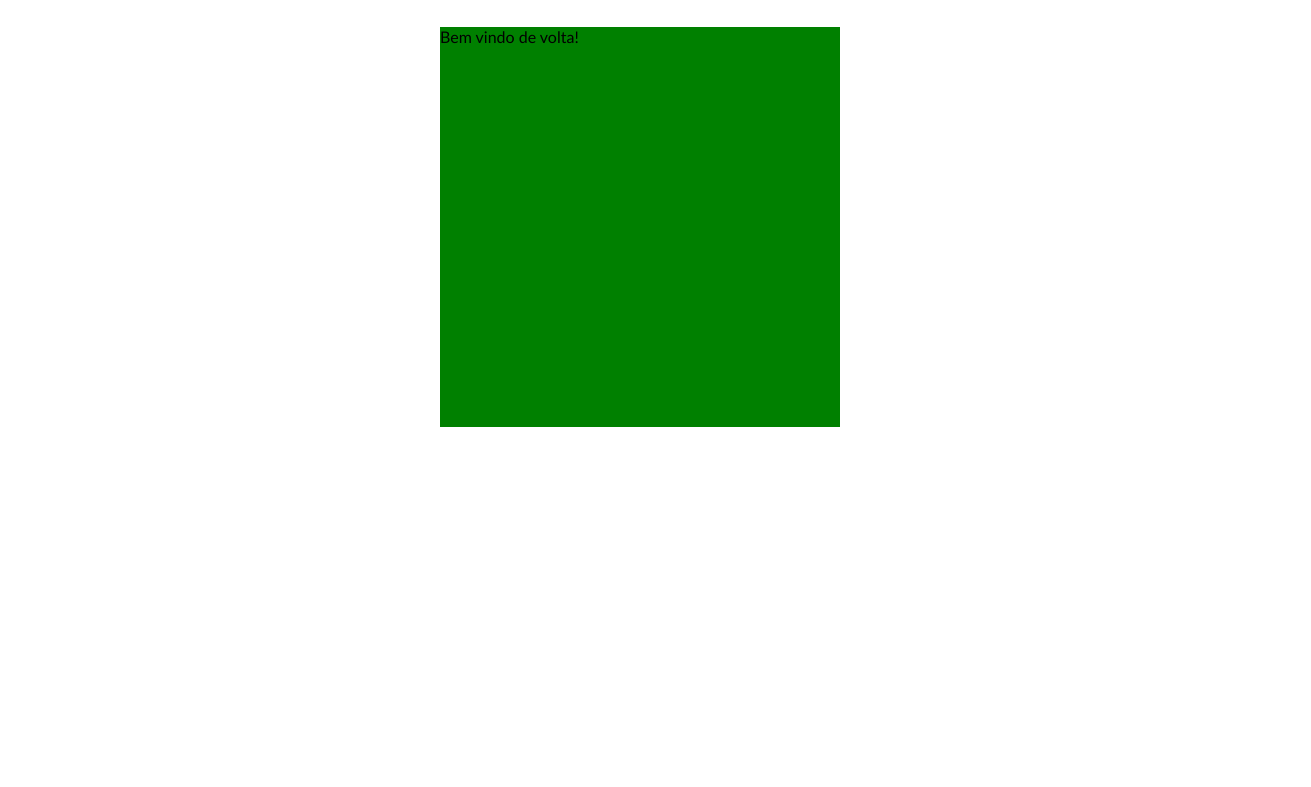
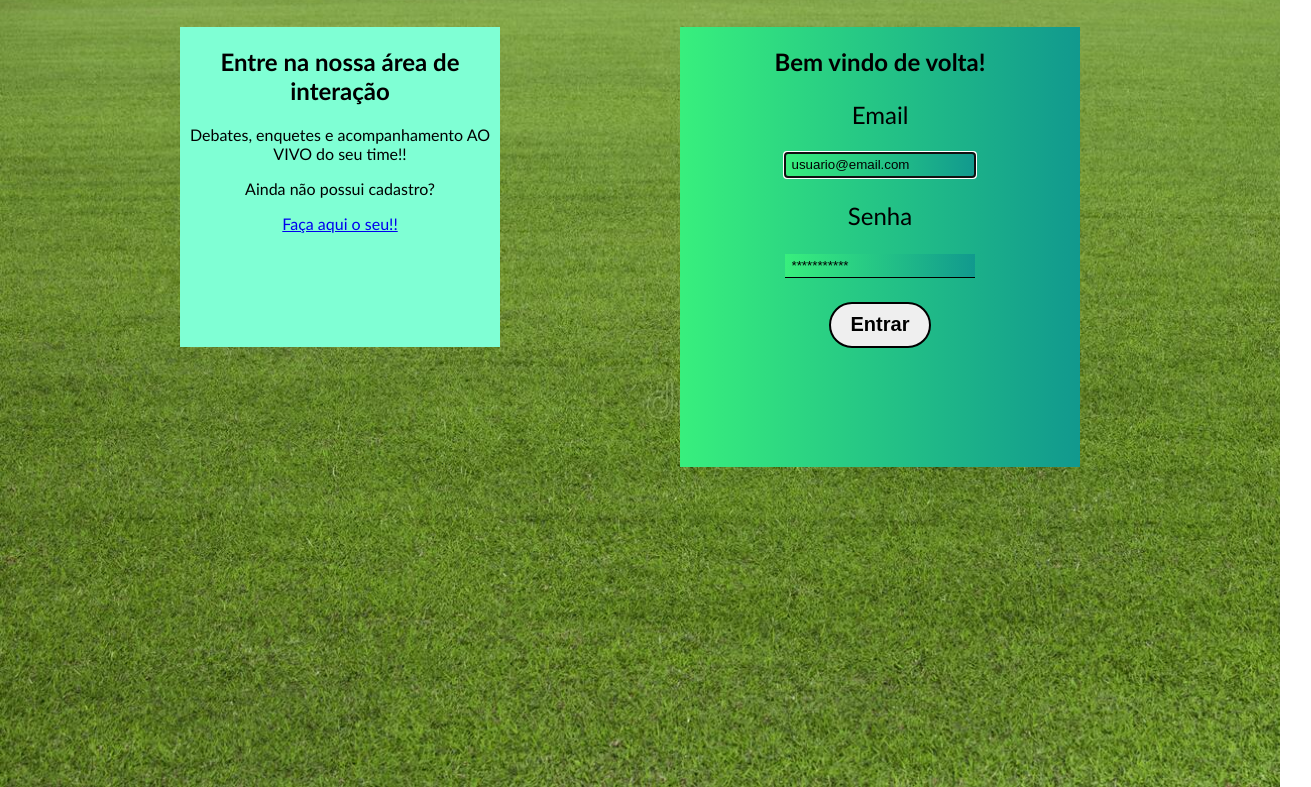
Before and after one commit to RaulMeira/Projeto-individual, a website: page Site/public/login.html in a window 1280 px wide. Shown: the part 133-920 px from the top of the page, 1311 px wide, since content can reach past the window. Before the commit the page ends 800 px from the top, so only its background shows below. Drawn offline with Linux system fonts and the light colour scheme; files whose address does not match are found by name.

Commit message:
login e cadastro

```diff
--- a/Site/public/css/styleCadastro.css
+++ b/Site/public/css/styleCadastro.css
@@ -27,11 +27,11 @@ a:hover {
 
 .lado-cadastro {
     height: 50vh;
-    width: 20vw;
+    width: 23vw;
     background-color: rgb(115, 111, 111);
     align-items: center;
     text-align: center;
-    font-size: 5vh;
+    font-size: 3.5vh;
     margin-top: 15vh;
     margin-right: 5vw;
     border: 0.5vh solid black;
@@ -40,10 +40,13 @@ a:hover {
 }
 
 .lado-cadastro p {
-    margin-top: 10vh;
-    font-size: 7vh;
+    margin-top: 5vh;
+    font-size: 5vh;
 }
+.lado-cadastro a{
+    color: white;
 
+}
 .lado-cadastro img {
     height: 5vh;
     text-align: center;
@@ -57,7 +60,7 @@ a:hover {
 
 .card-cadastro {
     color: black;
-    height: 100vh;
+    height: 90vh;
     width: 30vw;
     display: flex;
     flex-direction: column;
@@ -73,13 +76,51 @@ a:hover {
     margin-top: 2vh;
 }
 
-input {
-    padding: 0.8vh;
-    padding-left: 1vw;
+input{
+
+    padding: 0.5vh 0.5vw;
+    border: solid 0.2vh black;
+
+    margin-top: 1vh;
+
+  }
+  ::placeholder{
+    color: black;
+  }
+
+  button{
+    cursor: pointer ;
     margin-top: 0.5vh;
-    border: 0.3vh solid black;
-    border-radius: 1.5vh;
-}
+    padding: 0.5vh 0.5vw;
+    width: 13vw;
+    height: 5.7vh;
+    font-size: 2.5vh;
+    font-weight: 600;
+    border: 0.3vh black solid;
+    border-radius: 3vh;
+  }
+  button span {
+    position: relative;
+    transition: 0.5s;
+  }
+
+  button span:after {
+    content: "\00bb";
+    position: absolute;
+    opacity: 0;
+    top: 0;
+    right: -5vh;
+    transition: 0.5s;
+  }
+
+  button:hover span {
+    padding-right: 3vh;
+  }
+
+  button:hover span:after {
+    opacity: 1;
+    right: 0;
+  }
 
 .card-cadastro a {
     /* text-decoration: none; */
--- a/Site/public/css/styleLogin.css
+++ b/Site/public/css/styleLogin.css
@@ -4,35 +4,118 @@ body {
   font-family: 'Candara';
 }
 
-.conteiner-login{
+/* FUNDO */
+.banner {
+  display: flex;
+  flex-direction: column;
+  background-image: url("assets/fundo-login.jpg");
+  background-repeat: no-repeat;
+  background-size: cover;
+  height: 100vh;
+}
+
+.conteiner-login {
   display: flex;
   justify-content: center;
   align-items: center;
+  color: black;
+  margin-top: 5vh;
+}
+
+.pega-tudo {
+  display: flex;
+  justify-content: space-evenly;
+  /* height: 100vh; */
+  width: 100vw;
+  margin-top: 0;
+}
+
+.card-login {
+  height: 55vh;
+  width: 50vh;
+  background: #11998e;
+  /* fallback for old browsers */
+  background: -webkit-linear-gradient(to right, #38ef7d, #11998e);
+  /* Chrome 10-25, Safari 5.1-6 */
+  background: linear-gradient(to right, #38ef7d, #11998e);
+  /* W3C, IE 10+/ Edge, Firefox 16+, Chrome 26+, Opera 12+, Safari 7+ */
+
+  text-align: center;
+  align-items: center;
+
+}
+
+.card-login p {
+  font-size: 3vh;
+}
+
+input {
+  margin-top: -20vh;
+  padding: 0.5vh 0.5vw;
+  border-bottom: solid 0.2vh black;
+  border-top: none;
+  border-left: none;
+  border-right: none;
+  background: #11998e;
+  /* fallback for old browsers */
+  background: -webkit-linear-gradient(to right, #38ef7d, #11998e);
+  /* Chrome 10-25, Safari 5.1-6 */
+  background: linear-gradient(to right, #38ef7d, #11998e);
+  /* W3C, IE 10+/ Edge, Firefox 16+, Chrome 26+, Opera 12+, Safari 7+ */
 
   color: black;
 }
-.pega-tudo{
-    padding: 5vh 5vw;
-    display: flex;
-    justify-content:center;
-    height: 50vh;
-    width: 50vh;
-}
-.card-login{
-    height: 50vh;
-    width: 50vh;
-    background-color: green;
-}
-.imagem-login{
-    background-color: aqua;
-    height: 50vh;
-    width: 50vw;
-}
-.imagem-login img{
-    height: 10vh;
+
+::placeholder {
+  color: black;
 }
 
-.alerta_erro{
+button {
+  cursor: pointer;
+  margin-top: 3vh;
+  padding: 0.5vh 0.5vw;
+  width: 8vw;
+  height: 5.7vh;
+  font-size: 2.5vh;
+  font-weight: 600;
+  border: 0.3vh black solid;
+  border-radius: 3vh;
+}
+
+button span {
+  position: relative;
+  transition: 0.5s;
+}
+
+button span:after {
+  content: "\00bb";
+  position: absolute;
+  opacity: 0;
+  top: 0;
+  right: -5vh;
+  transition: 0.5s;
+}
+
+button:hover span {
+  padding-right: 3vh;
+}
+
+button:hover span:after {
+  opacity: 1;
+  right: 0;
+}
+
+.card-login-lado {
+  height: 40vh;
+  width: 25vw;
+  background-color: aquamarine;
+  text-align: center;
+
+
+}
+
+/* ERRO */
+.alerta_erro {
   display: flex;
   justify-content: flex-end;
   margin-top: 10px;
@@ -51,10 +134,11 @@ body {
   margin-right: 10%;
 }
 
-  .card_erro #mensagem_erro{
+.card_erro #mensagem_erro {
   font-weight: 500;
   font-size: 20px;
 }
+
 .loading-div {
   width: 50px;
   margin: auto;
--- a/Site/public/login.html
+++ b/Site/public/login.html
@@ -13,47 +13,72 @@
 
 <body>
 
-<!-- CABEÇALHO 2 -->
+   <!-- CABEÇALHO -->
+
    <div class="header2">
     <div class="conteiner-header2">
         <img src="css/assets/icone-bola.png" alt="">
-        <h1>FUTEBOL</h1>
+        <h1>Soccer Life</h1>
         <ul class="header-listas2">
 
             <li><a href="index.html">HOME</a></li>
-            <li><a href="#">Carreira</a></li>
-            <li><a href="#">Palmeiras</a> </li>
-            <li><a href="#">Idolos</a></li>
-            <li><a href="#">Importancia</a></li>
+            <li><a href="#">Sobre mim</a></li>
+            <li><a href="#">Formulário</a> </li>
+            <li><a href="#">Noticias</a></li>
+            <li class="agora"> <a href="login.html"><span>Login </span></a></li>
+            <li> <a href="#"><span>|</span></a></li>
+            <li> <a href="cadastro.html"> <span> Cadastro </span></a></li>
 
         </ul>
     </div>
 </div>
 
+    <!-- login -->
+    <div class="banner">
 
-    <!-- login -->
+
         <div class="conteiner-login">
             <div class="pega-tudo">
 
+                <div class="card-login-lado">
+                    <h2>Entre na nossa área de <b>interação </b></h2>
+                    <p>Debates, enquetes e acompanhamento AO VIVO do seu time!!</p>
+                    <p>Ainda não possui cadastro?</p>
+                    <a href="cadastro.html">Faça aqui o seu!!</a>
+
+                </div>
+
                 <div class="card-login">
-                Bem vindo de volta!
+                    <h2>Bem vindo de volta!</h2>
 
-
+                    <p>Email</p>
+                    <input type="text" id="email_input" autofocus placeholder="usuario@email.com">
+                    <p>Senha</p>
+                    <input type="password" id="senha_input" placeholder="***********">
+                    <br>
+                    <button onclick="entrar()"><span>Entrar</span></button>
                 </div>
 
             </div>
 
-    </div>
             <div id="div_aguardar" class="loading-div">
                 <img src="./assets/circle-loading.gif" id="loading-gif">
             </div>
 
             <div class="alerta_erro">
+
                 <div class="card_erro" id="cardErro">
                     <span id="mensagem_erro"></span>
                 </div>
+
             </div>
-    <div id="div_erros_login">
+
+            <div id="div_erros_login"> </div>
+        </div>
+
+
+
+    </div>
 </body>
 
 </html>
```
Also changed, not shown: Site/public/cadastro.html (+7 -5 lines), Site/public/css/assets/fundo-login.jpg (added), Site/public/dashboard.html (renamed from Site/public/dashboard/dashboard.html). Lines whose indentation alone changed are shown as unchanged.
